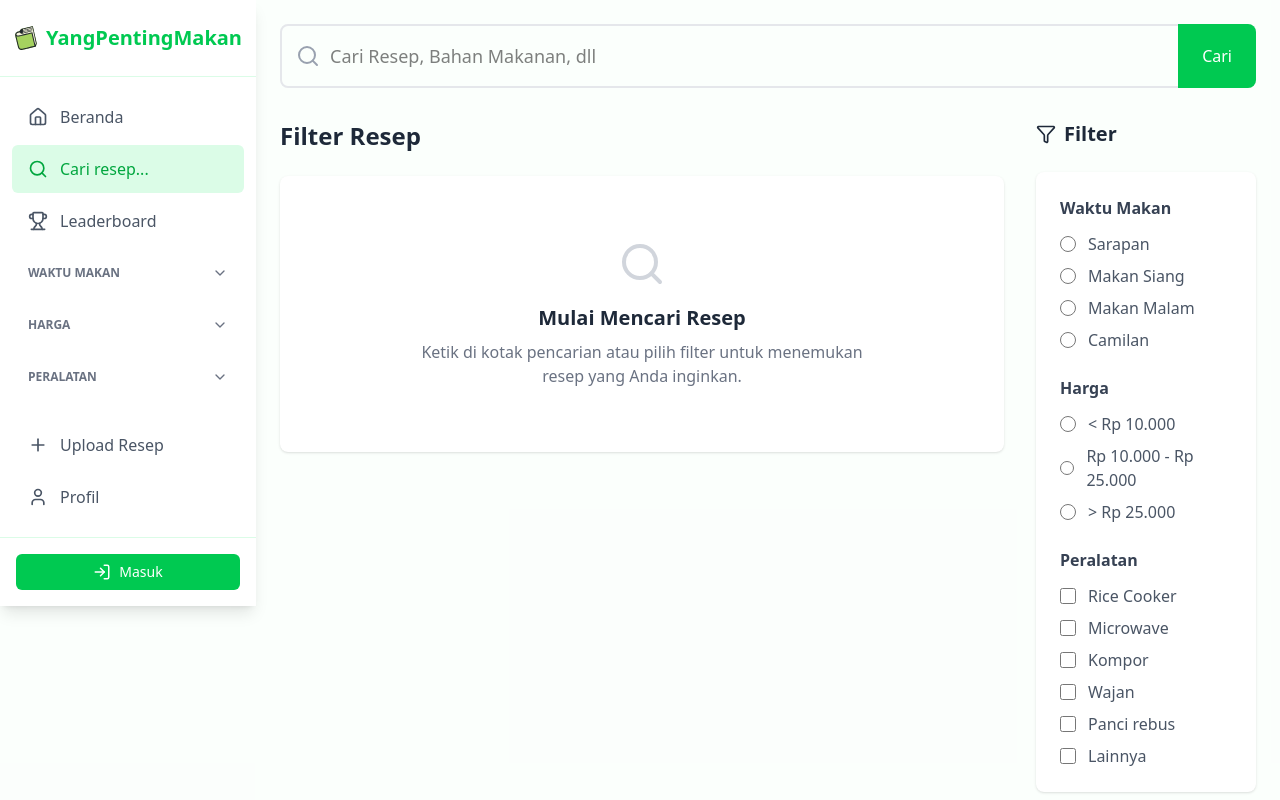
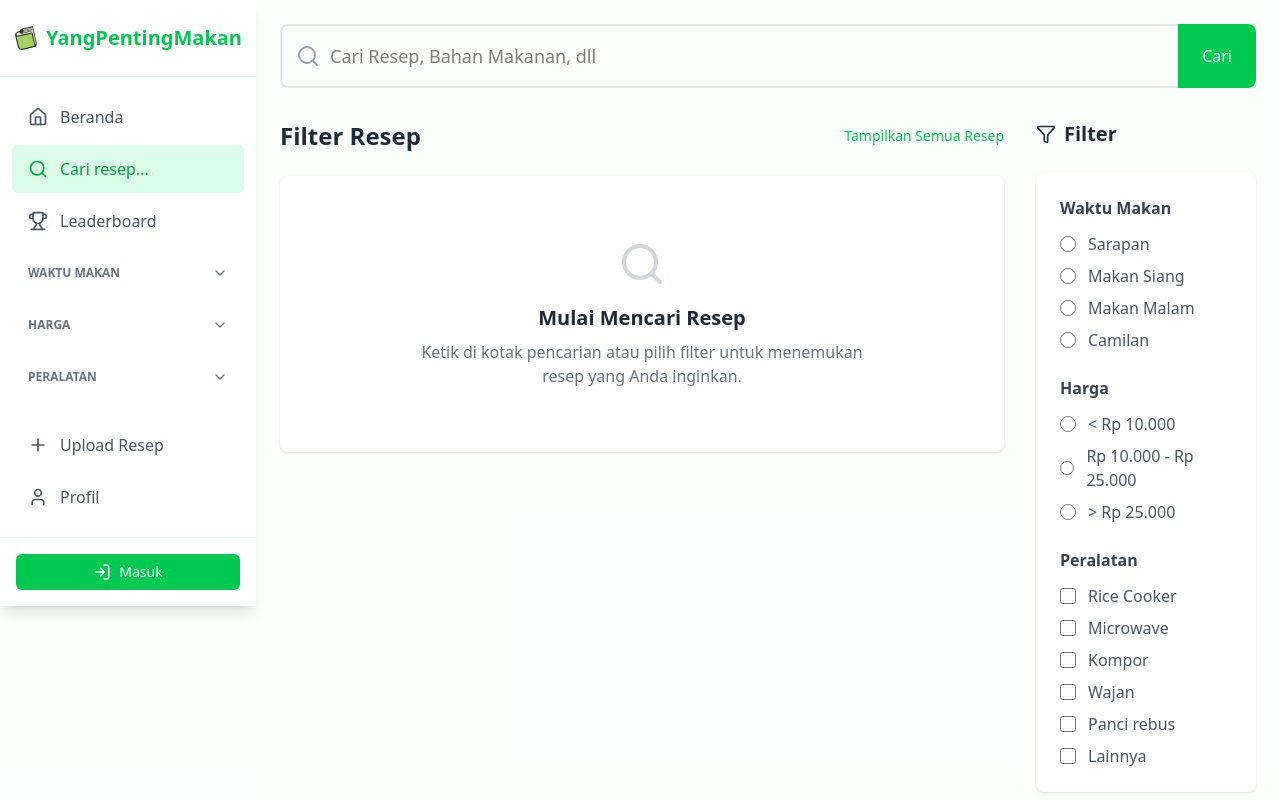
Before and after one commit to MarioSitepu/LKMO-KULINER, a React (Vite) app in the folder lkmo-fe/: page /search in a window 1280 px wide. Shown: the top 800 px of the page. Built offline with nearby package versions, Linux system fonts and the light colour scheme.

Commit message:
feat : adding all recipes at search

```diff
--- a/lkmo-fe/src/pages/HomePage.tsx
+++ b/lkmo-fe/src/pages/HomePage.tsx
@@ -111,7 +111,7 @@ export default function HomePage() {
               Upload Resep
             </Link>
             <Link
-              to="/category/breakfast"
+              to="/search?show=all"
               className="px-6 py-3 bg-white text-green-500 font-medium rounded-md hover:bg-green-50 transition-colors"
             >
               Jelajahi Resep
--- a/lkmo-fe/src/pages/SearchPage.tsx
+++ b/lkmo-fe/src/pages/SearchPage.tsx
@@ -213,18 +213,32 @@ export default function SearchPage() {
                 : 'Filter Resep'}
               {results !== null && !loading && ` (${results.length})`}
             </h2>
-            {(selectedCategory || selectedPrice || selectedEquipment.length > 0 || searchedKeyword) && (
+            <div className="flex items-center gap-3">
               <button
                 onClick={() => {
-                  resetFilters()
+                  setSelectedCategory('')
+                  setSelectedPrice('')
+                  setSelectedEquipment([])
                   setSearchTerm('')
-                  setSearchedKeyword('')
+                  fetchAllRecipes()
                 }}
                 className="text-sm text-green-500 hover:text-green-600"
               >
-                Reset Filter
+                Tampilkan Semua Resep
               </button>
-            )}
+              {(selectedCategory || selectedPrice || selectedEquipment.length > 0 || searchedKeyword) && (
+                <button
+                  onClick={() => {
+                    resetFilters()
+                    setSearchTerm('')
+                    setSearchedKeyword('')
+                  }}
+                  className="text-sm text-green-500 hover:text-green-600"
+                >
+                  Reset Filter
+                </button>
+              )}
+            </div>
           </div>
 
           {/* Error message */}
```
